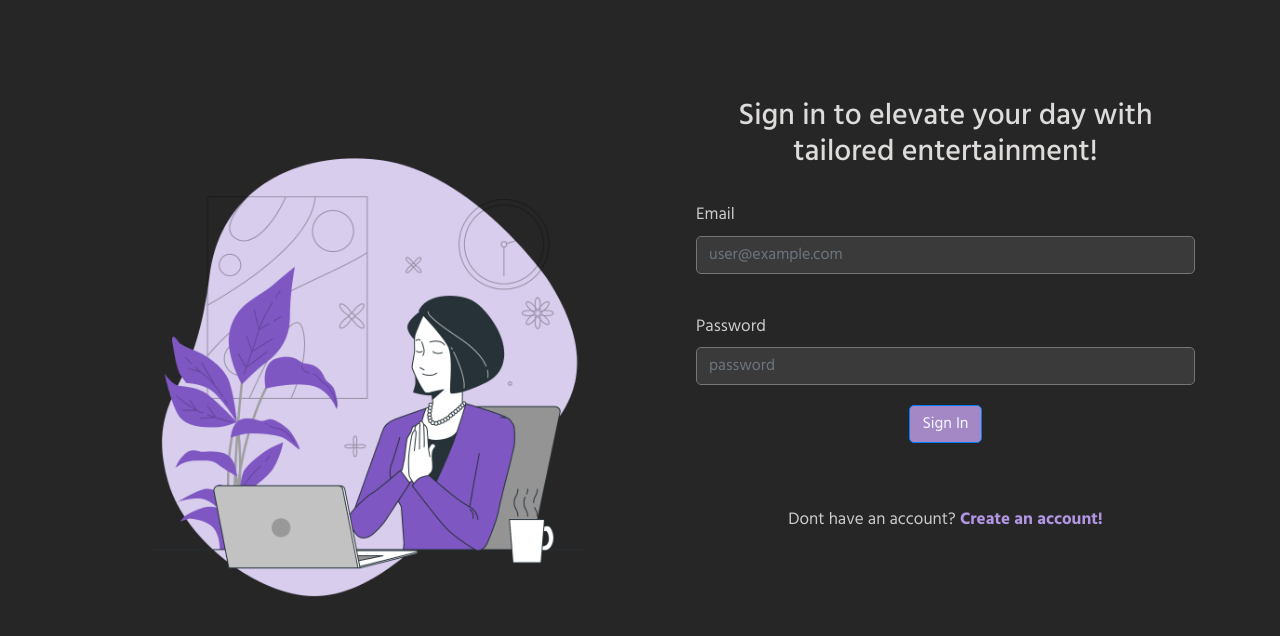
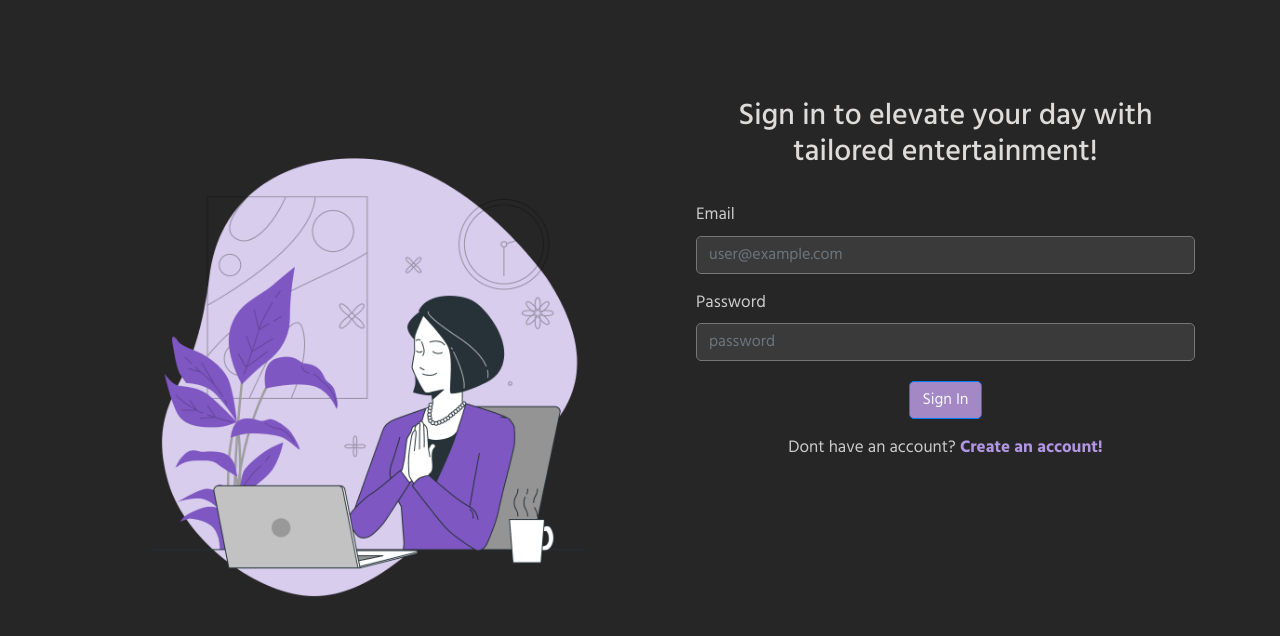
Before and after one commit to imGaurav3/295b_final_project, a React (Create React App) app in the folder frontend/: page /login in a window 1280 px wide. Shown: the top 636 px of the page. Built offline with nearby package versions, Linux system fonts and the light colour scheme.

Commit message:
Fix spacing

```diff
--- a/frontend/src/components/Login/Login.js
+++ b/frontend/src/components/Login/Login.js
@@ -125,7 +125,6 @@ class Login extends PureComponent {
                   onChange={this.emailChangehandler}
                 />
               </div>
-              <br></br>
               <label htmlFor='password' className='signin-labels'>
                 Password
               </label>
@@ -145,7 +144,7 @@ class Login extends PureComponent {
                   onChange={this.passwordChangeHandler}
                 />
               </div>
-              <div className='text-center pt-1 mb-5 pb-1'>
+              <div className='text-center pt-1 mb-2 pb-1'>
                 <Button
                   onClick={this.userlogin}
                   style={{
@@ -159,7 +158,7 @@ class Login extends PureComponent {
               </div>
 
               <div className='d-flex flex-row align-items-center justify-content-center pb-4 mb-4'>
-                <p className='signin-labels large fw-bold mt-2 pt-1 mb-2'>
+                <p className='signin-labels large fw-bold pt-1 mb-2'>
                   Dont have an account?{' '}
                   <a href='/signup' className='link-danger signin-link'>
                     <b>Create an account!</b>
--- a/frontend/src/components/Signup/Signup.js
+++ b/frontend/src/components/Signup/Signup.js
@@ -158,7 +158,7 @@ class Signup extends PureComponent {
                     Sign up and give your mood the upgrade it deserves!
                   </h1>
                 </div>
-
+                <br></br>
                 <label htmlFor='username' className='signup-labels'>
                   Full Name
                 </label>
```
